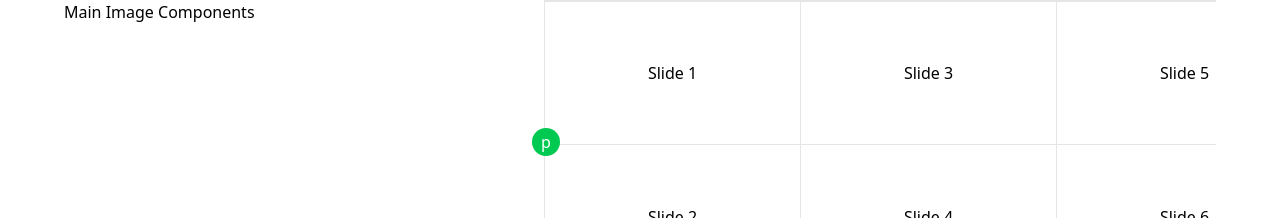
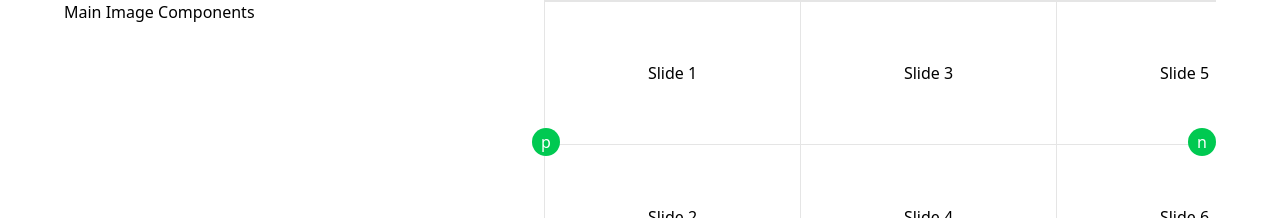
Before and after one commit to addispic/nextrick, a Next.js app: page /tools in a window 1280 px wide. Shown: the part 84-302 px from the top of the page. Built offline with nearby package versions, Linux system fonts and the light colour scheme.

Commit message:
some minor changes

```diff
--- a/app/components/tools/ToolsSwiper.tsx
+++ b/app/components/tools/ToolsSwiper.tsx
@@ -28,6 +28,7 @@ export default function ToolsSwiper() {
     return (
         <div className="col-span-7 relative bg-yellow-400">
             <button onClick={scrollPrev} className="absolute -left-3 top-[8rem] z-50 text-white w-7 aspect-square rounded-full flex items-center justify-center bg-green-500 cursor-pointer">p</button>
+            <button onClick={scrollNext} className="absolute right-0 top-[8rem] z-50 text-white w-7 aspect-square rounded-full flex items-center justify-center bg-green-500 cursor-pointer">n</button>
             <div className="embla overflow-hidden pb-64" ref={emblaRef}>
                 {/* Outer frame: only top + left */}
                 <div className="embla__container flex border-t border-l border-neutral-200">
```
